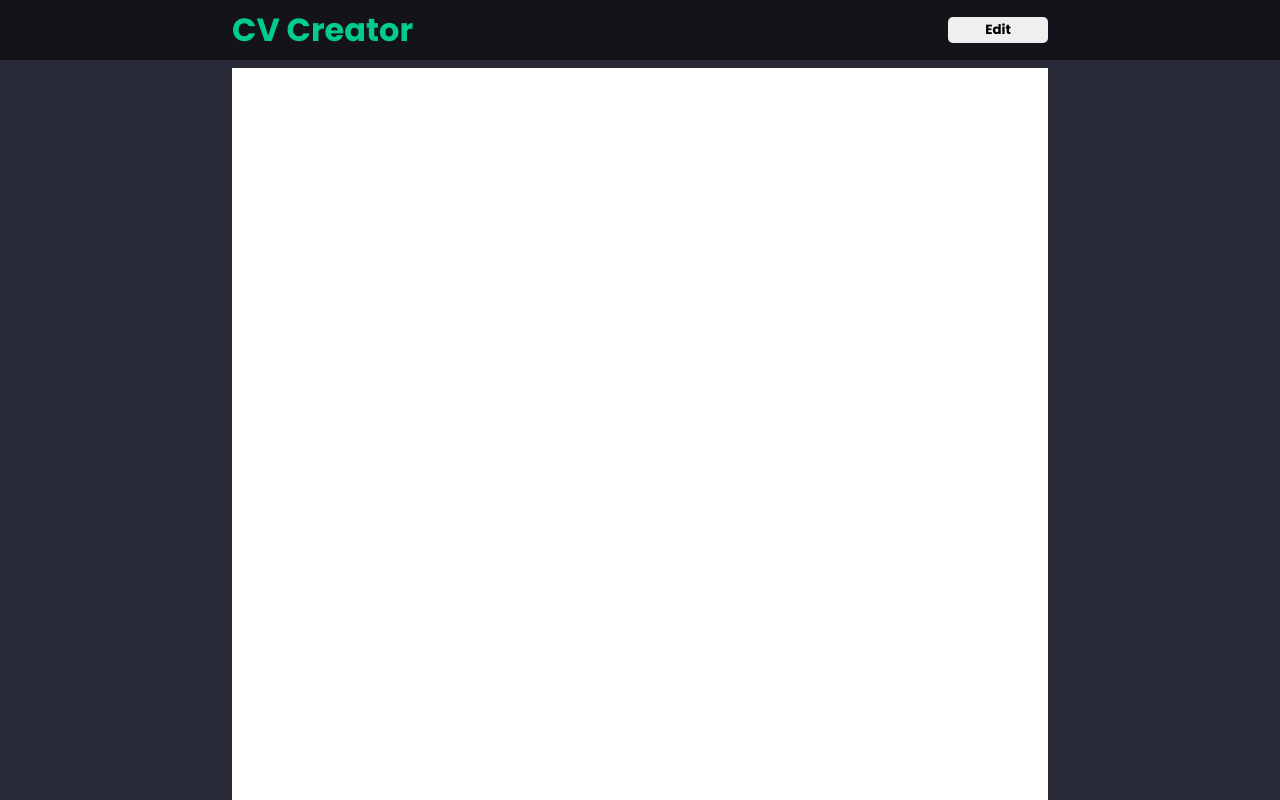
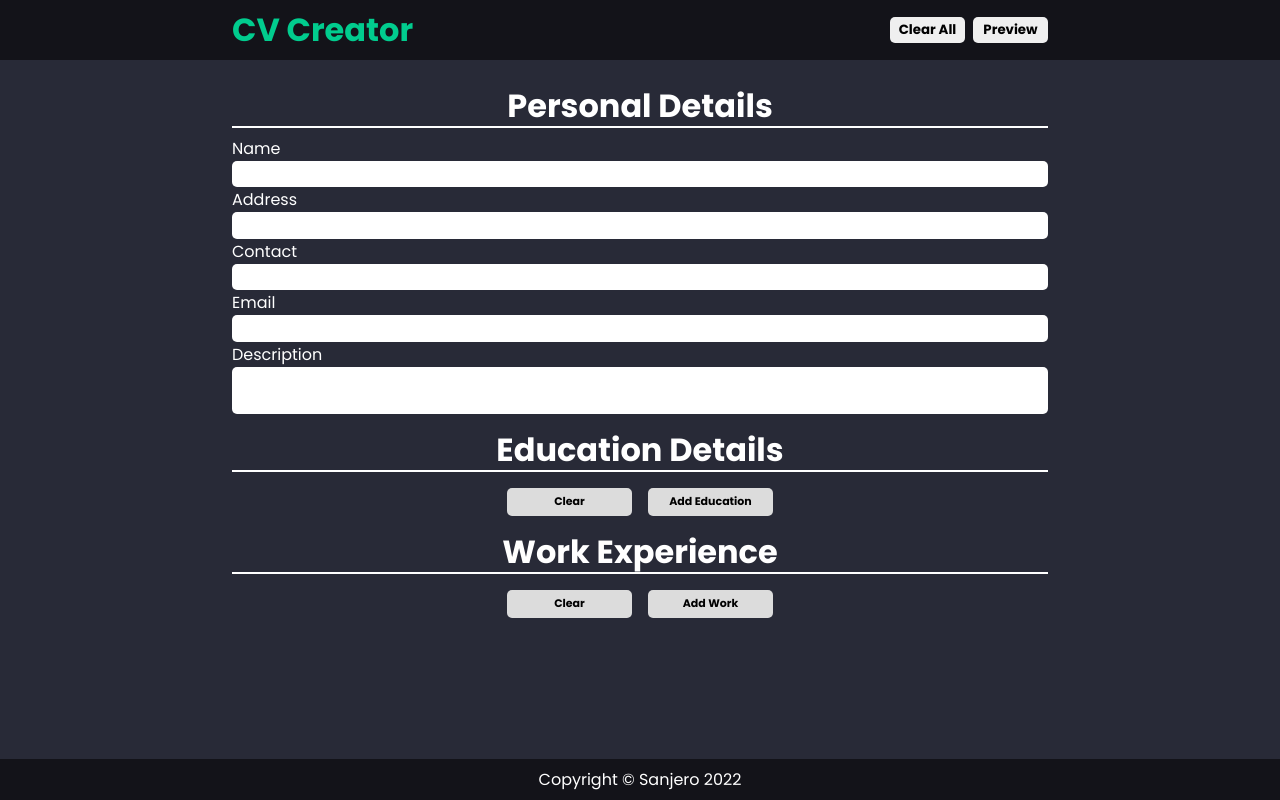
Before and after one commit to Sanjero20/cv-application, a React (Vite) app: page / in a window 1280 px wide. Shown: the top 800 px of the page. Built offline with nearby package versions, Linux system fonts and the light colour scheme.

Commit message:
Add Clear All button

```diff
--- a/src/App.jsx
+++ b/src/App.jsx
@@ -29,7 +29,7 @@ if (Array.isArray(person)) {
 
 function App() {
   // State
-  const [preview, setPreview] = useState(true);
+  const [preview, setPreview] = useState(false);
 
   // Form Props
   const [personalData, setPersonalData] = useState(person);
@@ -96,6 +96,13 @@ function App() {
     setWorkExpData([]);
   };
 
+  // CLEAR ALL
+  const clearAll = () => {
+    setPersonalData(defaultPersonData());
+    setEducationData([]);
+    setWorkExpData([]);
+  };
+
   // Lifecycle
   useEffect(() => {
     // This will save all data on every render / change
@@ -105,7 +112,7 @@ function App() {
 
   return (
     <>
-      <Header preview={preview} toggle={togglePreview} />
+      <Header preview={preview} toggle={togglePreview} clearAll={clearAll} />
 
       <main>
         {!preview ? (
--- a/src/components/Header.jsx
+++ b/src/components/Header.jsx
@@ -1,6 +1,6 @@
 import React from 'react';
 
-function Header({ preview, toggle }) {
+function Header({ preview, toggle, clearAll }) {
   let state;
 
   if (preview) {
@@ -13,10 +13,23 @@ function Header({ preview, toggle }) {
     <header>
       <div>
         <h1 className="page-title">CV Creator</h1>
-        <button className="btn-preview" onClick={toggle}>
-          {' '}
-          {state}{' '}
-        </button>
+
+        <section className="btns ">
+          {preview ? (
+            <button className="btn" onClick={() => print()}>
+              Save
+            </button>
+          ) : (
+            <button className="btn" onClick={clearAll}>
+              Clear All
+            </button>
+          )}
+
+          {/* Always Show */}
+          <button className="btn btn-preview" onClick={toggle}>
+            {state}
+          </button>
+        </section>
       </div>
     </header>
   );
--- a/src/sass/components/_form.scss
+++ b/src/sass/components/_form.scss
@@ -29,7 +29,7 @@ fieldset {
 
 // Clear and Add Button Field
 .buttons {
-  padding-top: $gap-s;
+  padding-top: $gap-m;
   @include flex;
   justify-content: center;
   gap: 1em;
--- a/src/sass/components/_others.scss
+++ b/src/sass/components/_others.scss
@@ -27,12 +27,16 @@ header {
     }
   }
 
-  .btn-preview {
+  .btns {
+    display: flex;
+    gap: $gap-m;
+  }
+
+  .btn {
     border-radius: $round-corners;
     font-weight: bold;
     border: 0;
-    padding: 0.25em 1em;
-    width: 100px;
+    width: 75px;
     height: 2em;
   }
 }
@@ -47,3 +51,15 @@ footer {
     font-size: 1.5em !important;
   }
 }
+
+@page {
+  size: A4;
+  margin: 1em -1.5em;
+}
+
+@media print {
+  header,
+  footer {
+    display: none;
+  }
+}
--- a/src/sass/components/_resume.scss
+++ b/src/sass/components/_resume.scss
@@ -69,3 +69,20 @@
     margin-left: $gap-l;
   }
 }
+
+@media only screen and (max-width: 500px) {
+  .Resume {
+    *,
+    p {
+      font-size: smaller !important;
+    }
+
+    .description {
+      font-size: 6px !important;
+    }
+
+    transform: scale(0.9);
+    width: 100%;
+    height: 80vh;
+  }
+}
```
